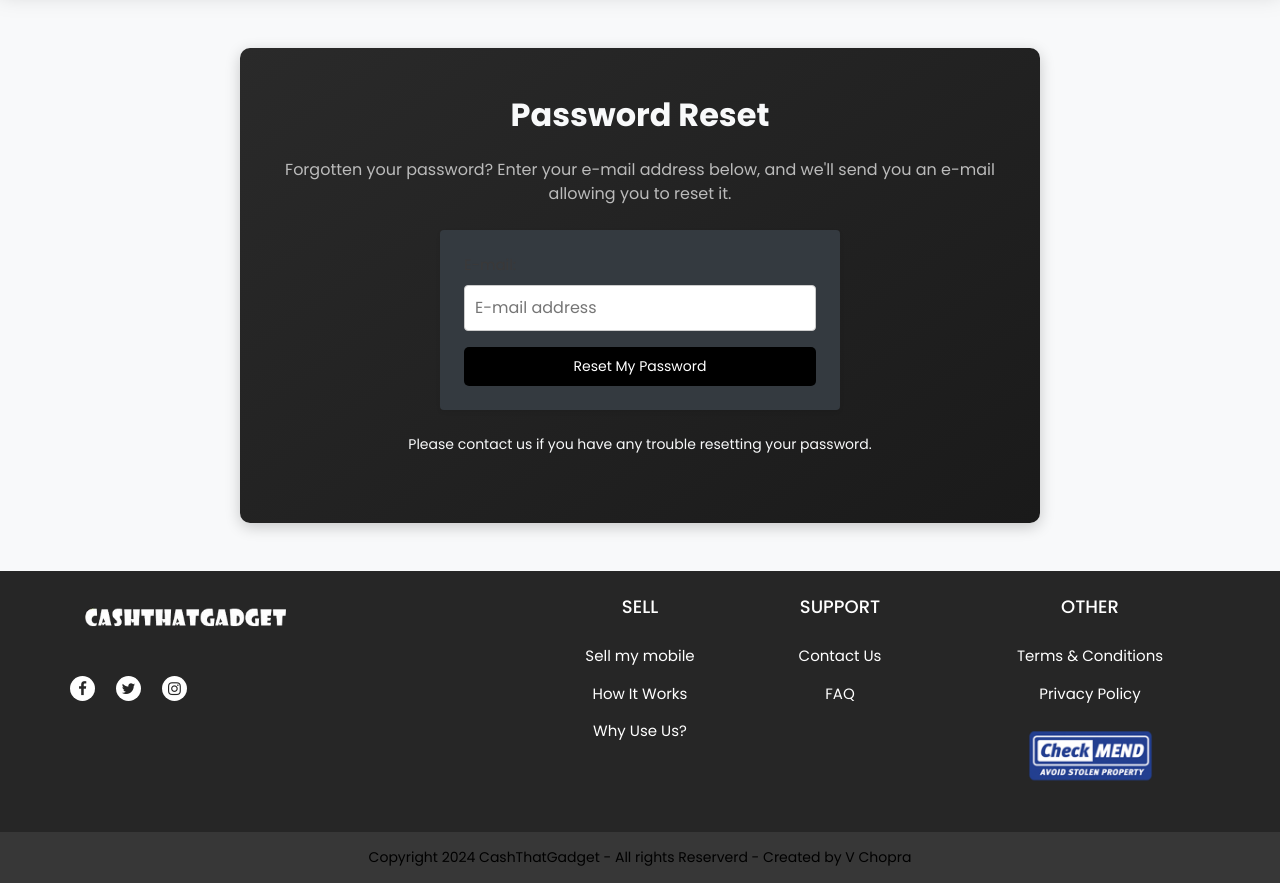
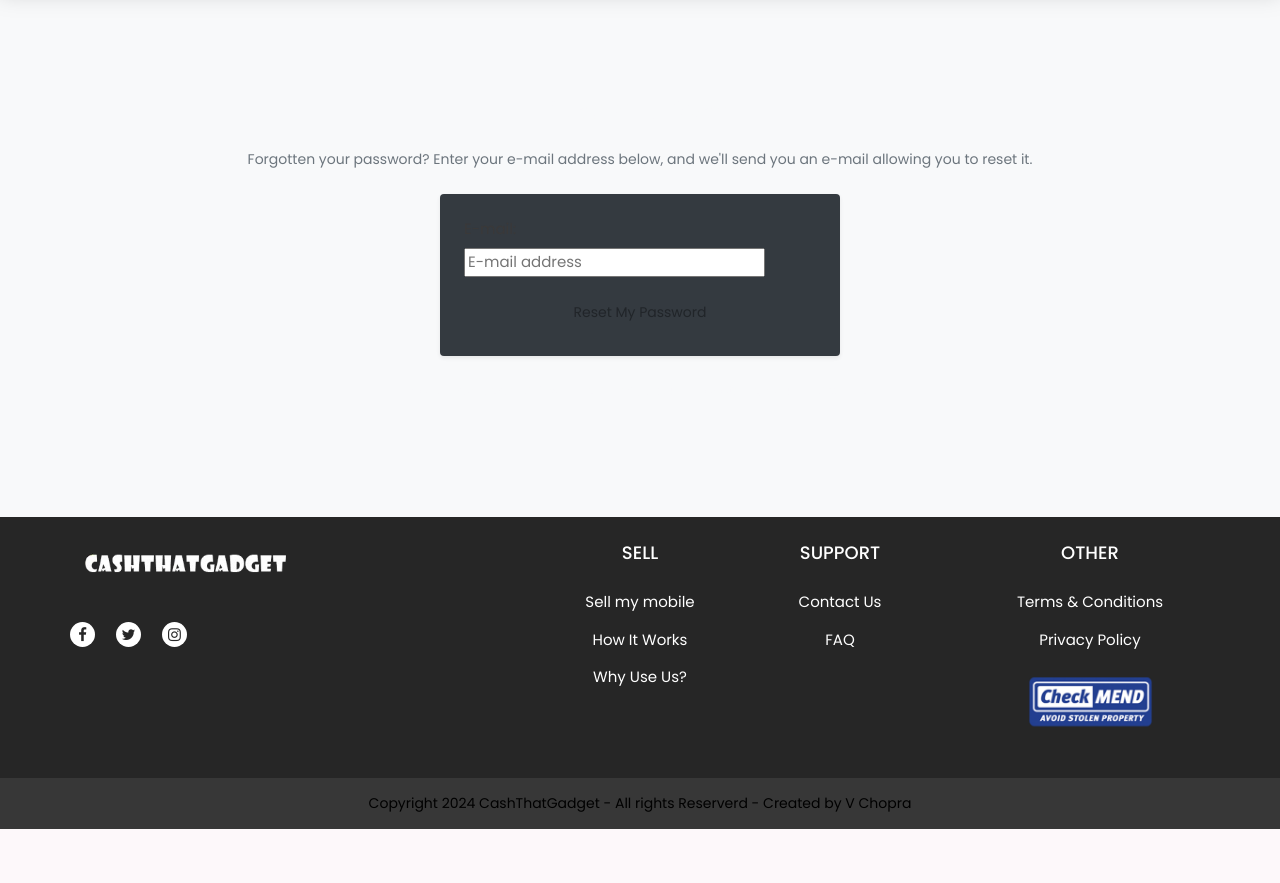
Before and after one commit to VCHOPRA86/Buyback, a Django app: page /accounts/password/reset/ in a window 1280 px wide. Shown: the part 69-952 px from the top of the page. After the commit the page ends 898 px from the top, so only its background shows below. Run offline with Django 3.2, Linux system fonts and the light colour scheme; data that the repository does not hold is empty; some libraries are stand-ins or nearby versions.

Commit message:
Update password_reset.html

```diff
--- a/templates/allauth/account/password_reset.html
+++ b/templates/allauth/account/password_reset.html
@@ -39,79 +39,5 @@
     </p>
 </div>
 
-<!-- Styling -->
-<style>
-/* Password Reset Wrapper */
-.password-reset-wrapper {
-    max-width: 800px;
-    margin: 0 auto;
-    padding: 40px;
-    background: linear-gradient(145deg, #2a2a2a, #1a1a1a);
-    border-radius: 10px;
-    box-shadow: 0 4px 15px rgba(0, 0, 0, 0.2);
-}
 
-/* Title Styling */
-h1 {
-    font-size: 2rem;
-    font-weight: bold;
-    color: #fff;
-}
-
-/* Instruction Text */
-.text-muted {
-    font-size: 1rem;
-    color: #bbb !important;
-}
-
-/* Form Styling */
-form {
-    background-color: #222;
-    padding: 20px;
-    border-radius: 8px;
-}
-
-form input[type="email"] {
-    border: 1px solid #ccc;
-    border-radius: 4px;
-    padding: 10px;
-    font-size: 1rem;
-    width: 100%;
-}
-
-form button {
-    background-color: #ff0066;
-    color: #fff;
-    border: none;
-    font-size: 1rem;
-    font-weight: bold;
-    transition: transform 0.2s ease-in-out, background-color 0.3s ease-in-out;
-}
-
-form button:hover {
-    background-color: #e6005c;
-    transform: scale(1.05);
-}
-
-.btn-pink {
-    color: #ffffff;
-    background: #000000;
-
-}
-
-/* Responsive Design */
-@media (max-width: 768px) {
-    .password-reset-wrapper {
-        padding: 20px;
-    }
-
-    h1 {
-        font-size: 1.5rem;
-    }
-
-    form {
-        padding: 15px;
-    }
-}
-</style>
 {% endblock %}
```
